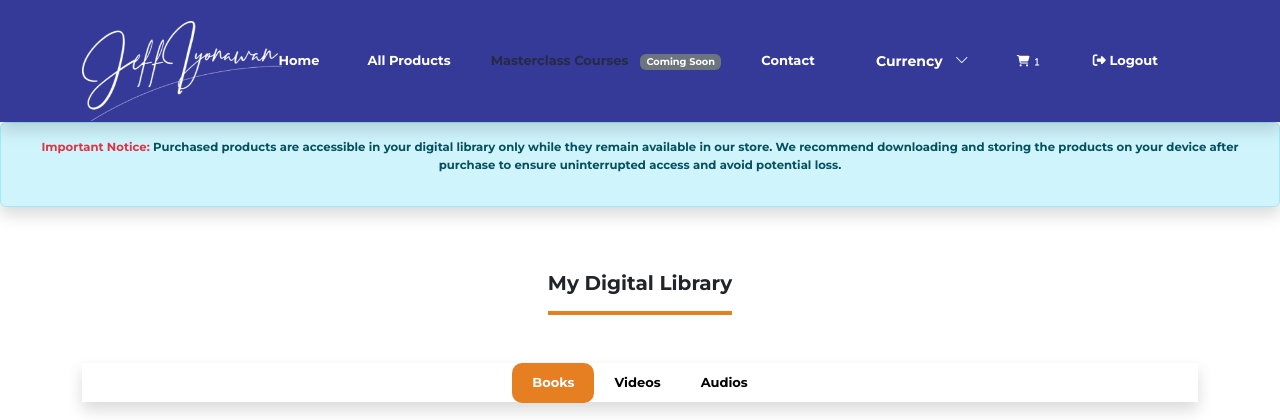
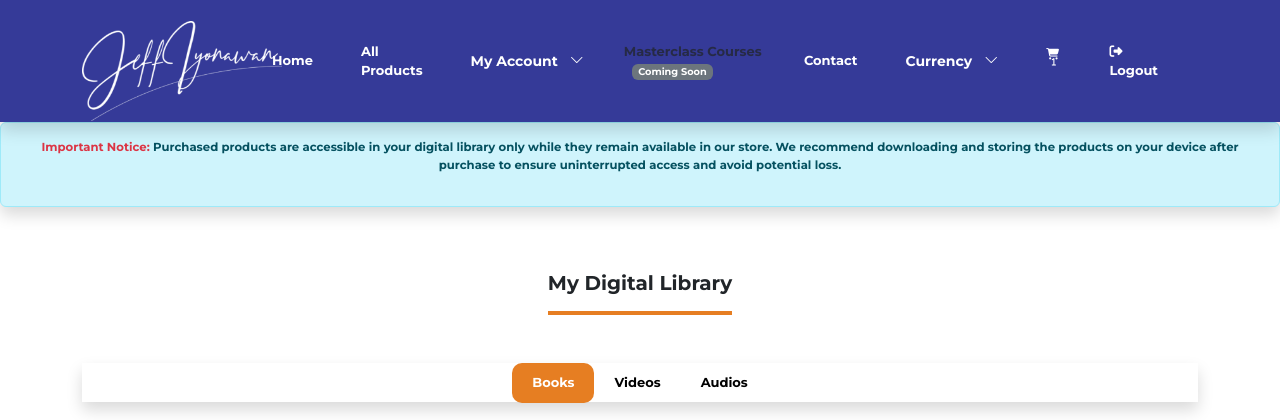
Before and after one commit to anointing1234/Degital_store, a Django app: page /library/ in a window 1280 px wide. Shown: the top 420 px of the page. Run offline with Django 5.2, Linux system fonts and the light colour scheme; a user stored in the database is signed in; tables that the repository leaves empty hold one stand-in row (values such as "Sample post"); grey boxes marked "Sample" are stand-in pictures; some libraries are stand-ins or nearby versions.

Commit message:
Update nav.html

```diff
--- a/Digital_shop/templates/sections/nav.html
+++ b/Digital_shop/templates/sections/nav.html
@@ -273,11 +273,11 @@
         </li>
 
         <!-- Grouping "My Digital Library" and "Leadership Training" under a dropdown -->
-        <!-- {% if user.is_authenticated %}
+         {% if user.is_authenticated %}
           <li class="nav-item mx-3 dropdown">
             <a class="nav-link text-white dropdown-toggle link-underline {% if request.path == '/training' or request.path == '/library' %}active{% endif %}" href="#" id="userLinksDropdown" role="button" data-bs-toggle="dropdown" aria-expanded="false">My Account <i class="bi bi-chevron-down ms-2"></i></a>
             <ul class="dropdown-menu dropdown-menu-end" aria-labelledby="userLinksDropdown">
-              {% if has_purchased_membership %}
+              <!-- {% if has_purchased_membership %}
               <li>
                   <a class="text-dark account-dropdown-item" href="{% url 'dashboard' %}">Training Dashboard</a>
               </li>
@@ -285,13 +285,18 @@
               <li>
                 <a class="text-dark account-dropdown-item" href="{% url 'training' %}">Masterclass Courses</a>
               </li>
-              {% endif %}
+              {% endif %} -->
+          <li>
+          <a class="text-muted account-dropdown-item disabled" href="#" tabindex="-1" aria-disabled="true">
+            Masterclass Courses <span class="badge bg-secondary ms-2">Coming Soon</span>
+          </a>
+        </li>
               <li>
                 <a class="text-dark account-dropdown-item" href="{% url 'library' %}">My Digital Library</a>
               </li>
             </ul>
           </li>
-        {% endif %} -->
+        {% endif %}
 
            <li>
           <a class="text-muted account-dropdown-item disabled" href="#" tabindex="-1" aria-disabled="true">
@@ -352,19 +357,24 @@
     <a href="{% url 'home' %}#all-products" class="nav-link text-white">All Products</a>
 
     <!-- My Account Dropdown -->
-    <!-- {% if user.is_authenticated %}
+     {% if user.is_authenticated %}
       <div class="dropdown">
         <a href="#" class="nav-link text-white dropdown-toggle" id="accountDropdown" role="button" data-bs-toggle="collapse" data-bs-target="#accountMenu" aria-expanded="false">My Account <i class="bi bi-chevron-down ms-2"></i></a>
         <div id="accountMenu" class="collapse">
-          {% if has_purchased_membership %}
+          <!-- {% if has_purchased_membership %}
           <a href="{% url 'dashboard' %}" class="nav-link text-white ps-3">Training Dashboard</a>
           {% else %}
           <a href="{% url 'training' %}" class="nav-link text-white ps-3">Masterclass Courses</a>
-          {% endif %}
+          {% endif %} -->
+          <li>
+          <a class="text-muted account-dropdown-item disabled" href="#" tabindex="-1" aria-disabled="true">
+            Masterclass Courses <span class="badge bg-secondary ms-2">Coming Soon</span>
+          </a>
+        </li>
           <a href="{% url 'library' %}" class="nav-link text-white ps-3">My Digital Library</a>
         </div>
       </div>
-    {% endif %} -->
+    {% endif %}
 
 
 
```
